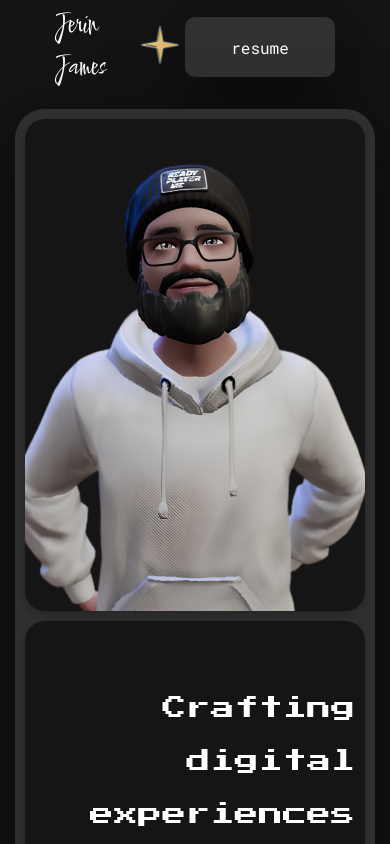
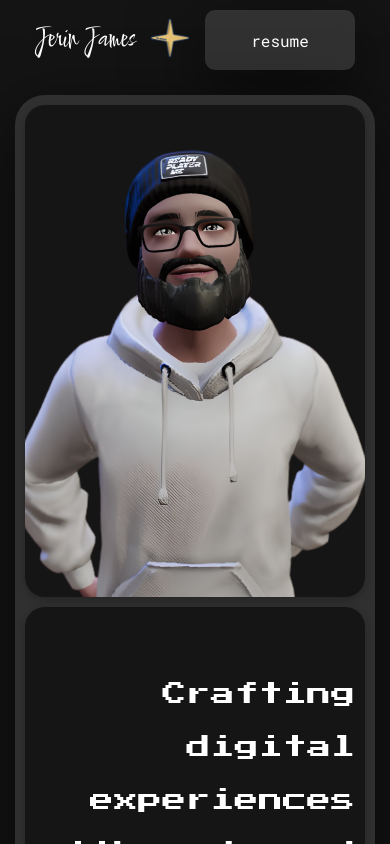
Before and after one commit to jerinzech/portfolio-2024-v1, a React (Vite) app: page / in a window 390 px wide. Shown: the top 844 px of the page. Built offline with nearby package versions, Linux system fonts and the light colour scheme.

Commit message:
fixed header padding in mobile view

```diff
--- a/src/scss/components/Header.scss
+++ b/src/scss/components/Header.scss
@@ -7,7 +7,7 @@
   display: flex;
   flex-direction: row;
   justify-content: space-between;
-  /* background-color: pink; */
+
   align-items: center;
   color: var(--dark-mode-text);
 
@@ -15,7 +15,7 @@
 
   @include breakpoint-down(small){
 
-
+    padding: rem(5) rem(30);
 
   }
 
```
